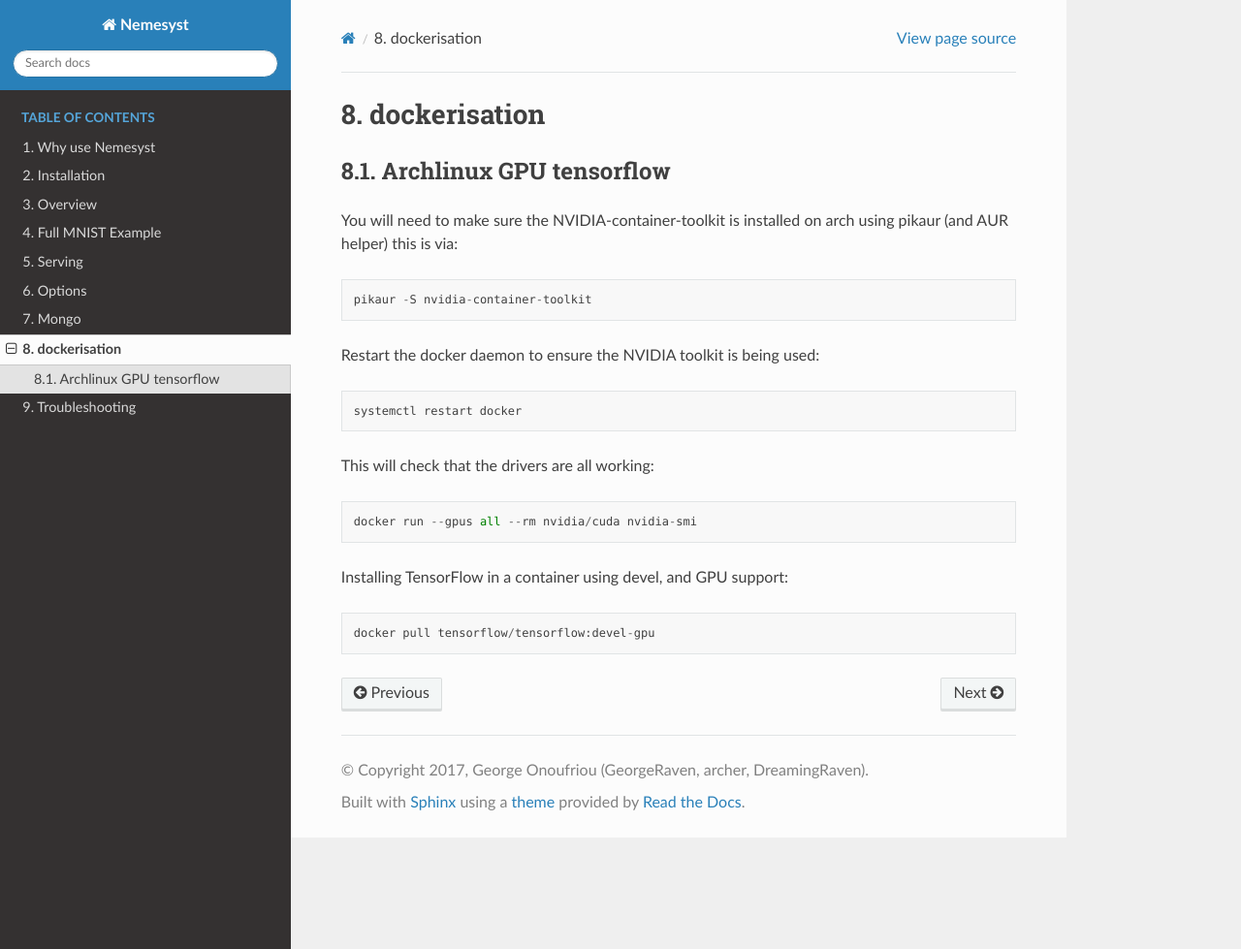
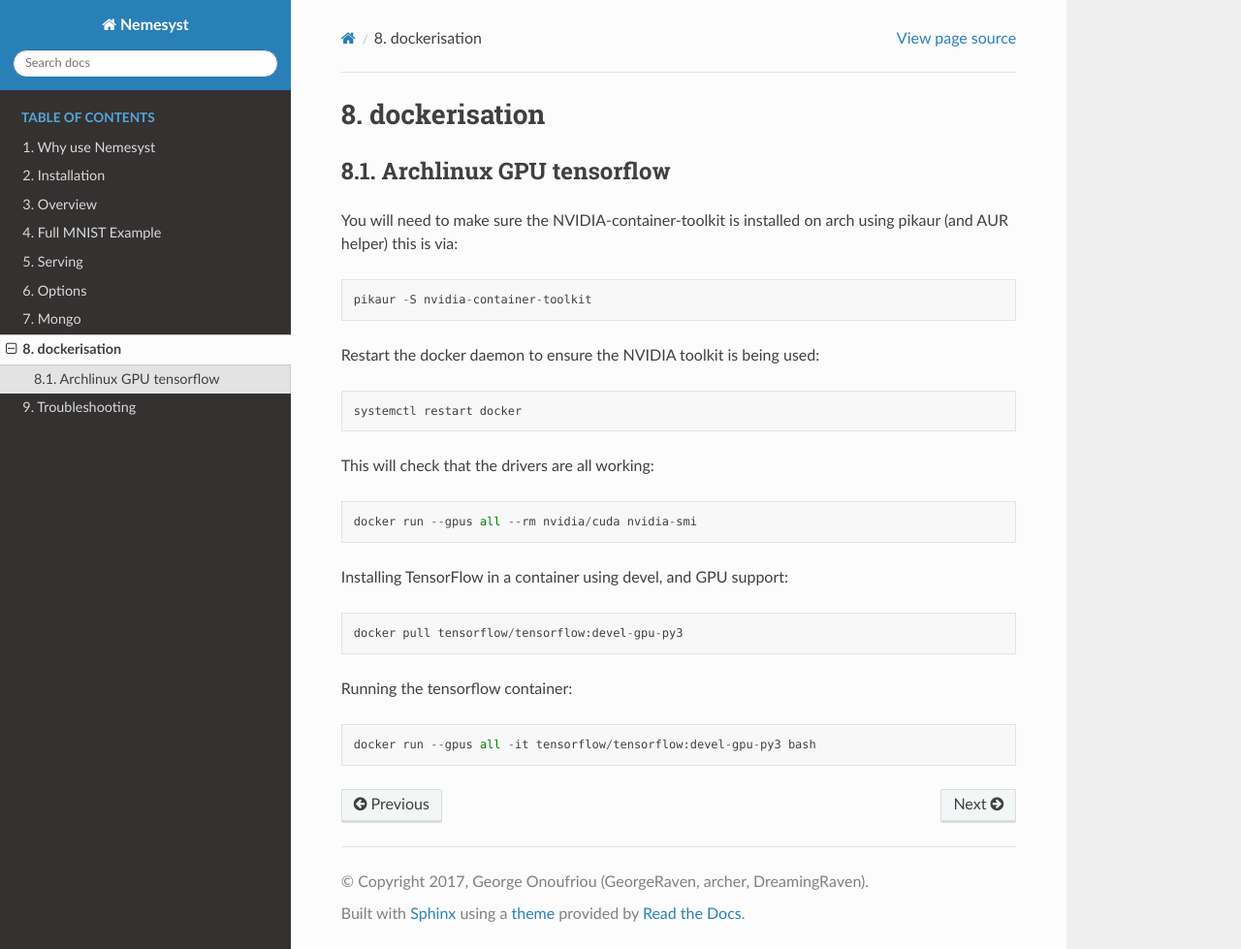
Before and after one commit to DreamingRaven/nemesyst, a Sphinx documentation site: the page built from docs/source/docker.rst, in a window 1280 px wide and 979 px high. Shown: the whole window at 97% size. Built offline with Sphinx 7.4.7 and the Read the Docs theme 2.0.0, drawn with Linux system fonts in a browser that asks for light colours; the version number could not be read and is left out.

Commit message:
Updated docs adding running interactive container

```diff
--- a/docs/source/docker.rst
+++ b/docs/source/docker.rst
@@ -26,4 +26,10 @@ Installing TensorFlow in a container using devel, and GPU support:
 
 .. parsed-literal::
 
-  docker pull tensorflow/tensorflow:devel-gpu
+  docker pull tensorflow/tensorflow:devel-gpu-py3
+
+Running the tensorflow container:
+
+.. parsed-literal::
+
+    docker run --gpus all -it tensorflow/tensorflow:devel-gpu-py3 bash
```
